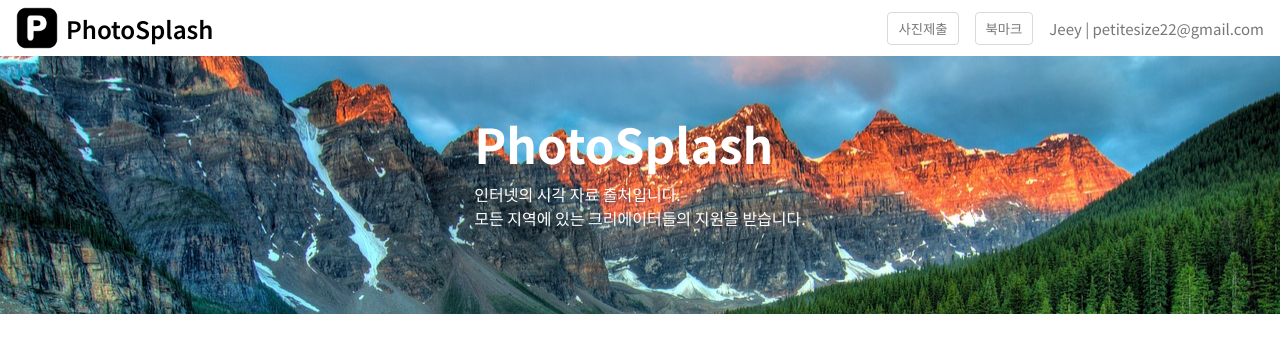
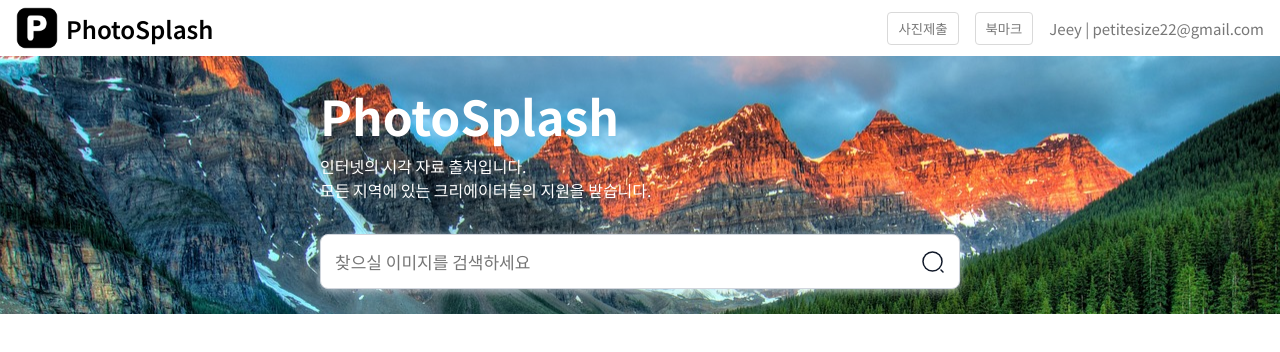
Before and after one commit to petitesize/ImageSpalsh, a React (Vite) app: page / in a window 1280 px wide. Shown: the top 352 px of the page. Built offline with nearby package versions, Linux system fonts and the light colour scheme.

Commit message:
Design: SearchBar Design

```diff
--- /dev/null
+++ b/src/components/common/searchBar/CommonSearchBar.module.scss
@@ -0,0 +1,45 @@
+.searchBar {
+  display: flex;
+  align-items: center;
+
+  gap: 28px;
+
+  &__search {
+    display: flex;
+    align-items: center;
+    justify-content: flex-start;
+
+    width: 50vw;
+
+    padding: 14px;
+    gap: 16px;
+
+    border-radius: 8px;
+    border: 1px solid $color-gray-300;
+    background-color: $color-white-000;
+    box-shadow: 0px 2px 8px 0px rgba(228, 231, 236, 0.7);
+
+    &:focus-within {
+      border-radius: 8px;
+      border: 1px solid #2e90fa;
+      background-color: $color-white-000;
+      box-shadow: 0px 0px 8px 0px rgba(21, 112, 239, 0.3);
+
+      .input {
+        color: $color-gray-800;
+      }
+    }
+    &__input {
+      outline: none;
+      border: none;
+
+      width: 100%;
+
+      font-size: 17px;
+      font-weight: 500;
+      line-height: 17px;
+
+      color: $color-gray-500;
+    }
+  }
+}
--- /dev/null
+++ b/src/components/common/searchBar/CommonSearchBar.tsx
@@ -0,0 +1,17 @@
+import styles from "./CommonSearchBar.module.scss";
+
+function CommonSearchBar() {
+  return (
+    <div className={styles.searchBar}>
+      <div className={styles.searchBar__search}>
+        <input
+          type="text"
+          placeholder="찾으실 이미지를 검색하세요"
+          className={styles.searchBar__search__input}
+        />
+        <img src="src/assets/icons/icon-search.svg" alt="" />
+      </div>
+    </div>
+  );
+}
+export default CommonSearchBar;
--- a/src/pages/index/index.tsx
+++ b/src/pages/index/index.tsx
@@ -1,5 +1,6 @@
 import styles from "./styles/index.module.scss";
 import CommonHeader from "@/components/common/header/CommonHeader";
+import CommonSearchBar from "@/components/common/searchBar/CommonSearchBar";
 
 function index() {
   return (
@@ -14,6 +15,7 @@
               모든 지역에 있는 크리에이터들의 지원을 받습니다.
             </span>
             {/* 검색창 UI 부분 */}
+            <CommonSearchBar />
           </div>
         </div>
         <div className={styles.page__contents__imageBox}></div>
```
Also changed, not shown: src/assets/icons/icon-search.svg (added).
